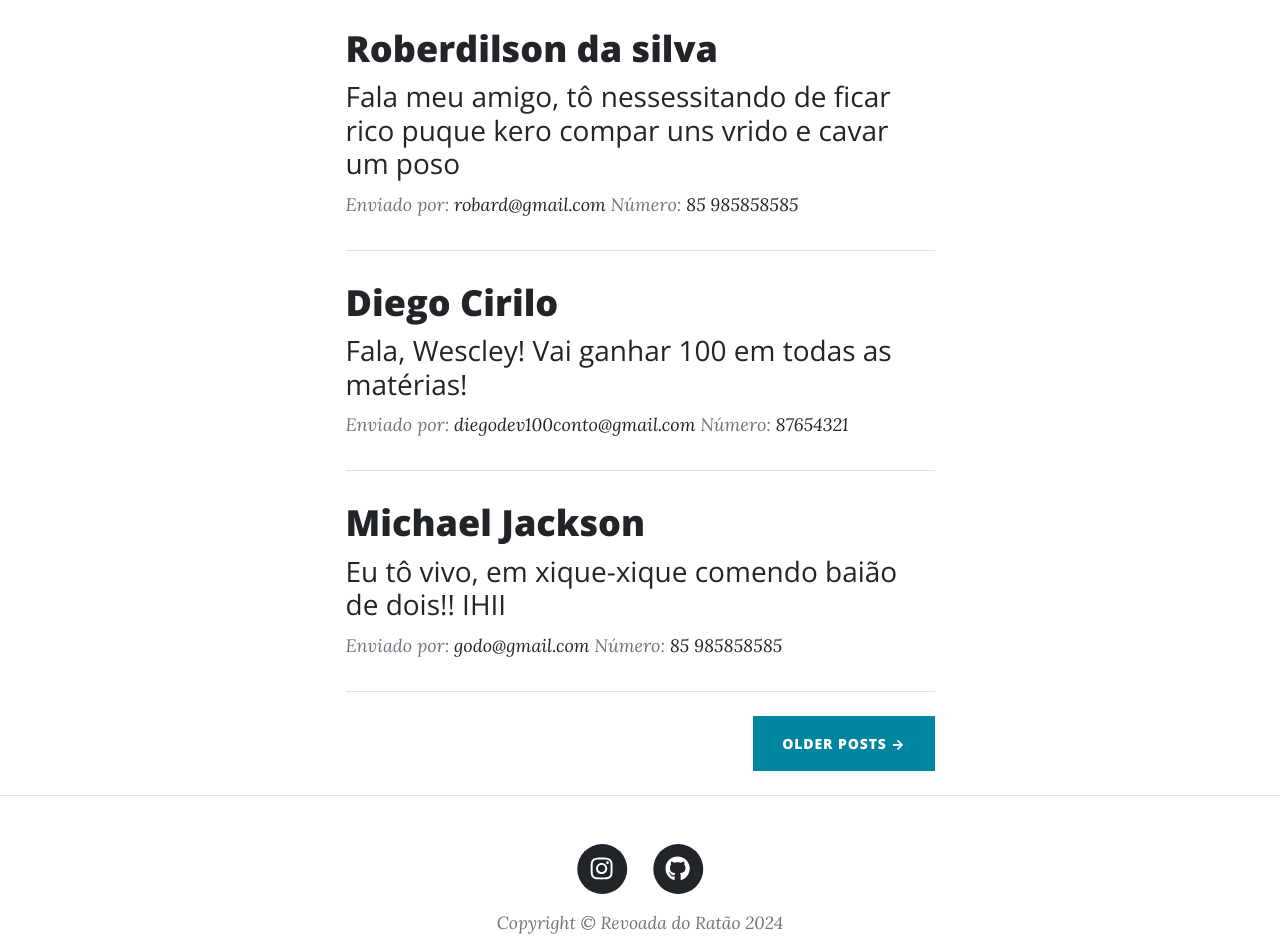
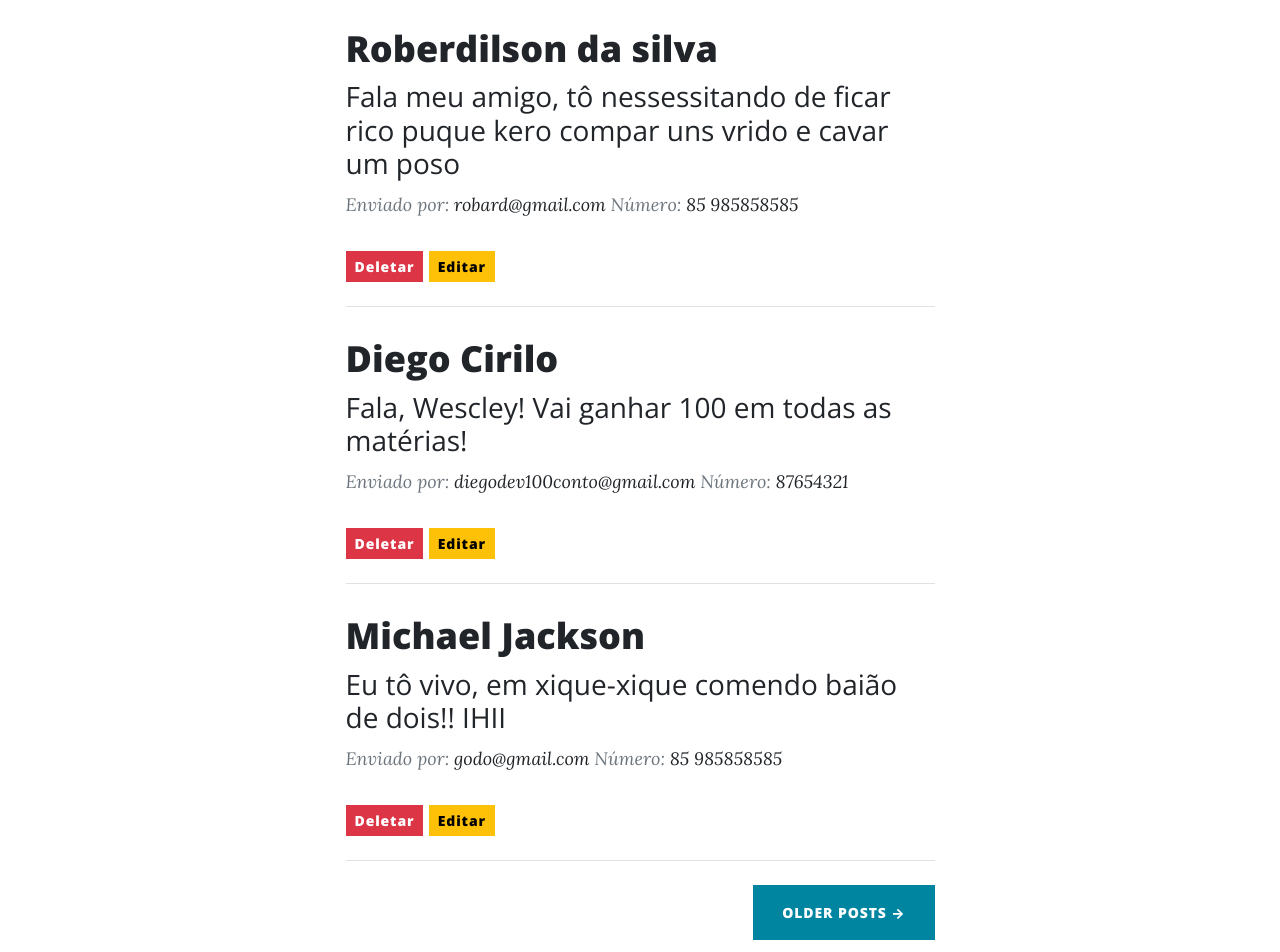
Before and after one commit to WescleyPlinio/Blog-2, a Django app: page /mensagens/ in a window 1280 px wide. Shown: the part 747-1699 px from the top of the page. Run offline with Django 5.2, Linux system fonts and the light colour scheme; data comes from the database, SQL or seed files in the repository; both versions use the stored data as it was after the commit; some libraries are stand-ins or nearby versions.

Commit message:
página editar mensagem

```diff
--- a/blog/templates/mensagens.html
+++ b/blog/templates/mensagens.html
@@ -33,6 +33,12 @@
                             Número:
                             <a href="#!">{{mensagem.telefone}}</a>
                         </p>
+                        <a href="{% url 'editar_mensagem' mensagem.id %}">
+                            <button type="button" class="btn btn-sm btn-danger">Deletar</button>
+                        </a>
+                        <a href="{% url 'editar_mensagem' mensagem.id %}">
+                            <button type="button" class="btn btn-sm btn-warning">Editar</button>
+                        </a>
                     </div>
                     <!-- Divider-->
                     <hr class="my-4" />
--- a/blog/urls.py
+++ b/blog/urls.py
@@ -7,4 +7,6 @@ urlpatterns = [
     path('post/<int:post_id>', views.post, name='post'),
     path('contact/', views.contact, name='contact'),
     path('mensagens/', views.mensagens, name='mensagens'),
+    path('editar_mensagem/<int:mensagem_id>/editar/',
+         views.editar_mensagem, name='editar_mensagem'),
 ]
--- a/blog/views.py
+++ b/blog/views.py
@@ -14,10 +14,6 @@ def contact(request):
         }
 
     if request.method == "POST":
-        print(request.POST['nome'])
-        print(request.POST['email'])
-        print(request.POST['telefone'])
-        print(request.POST['mensagem'])
 
         context['erro'] = {}
         if not request.POST['nome']:
@@ -62,5 +58,11 @@ def mensagens(request):
         "mensagens" : Mensagem.objects.all(),
         "blog" : Blog.objects.first(),
     }
+    return render(request, "mensagens.html", context)
 
-    return render(request, "mensagens.html", context)
+def editar_mensagem(request, mensagem_id):
+    context = {
+        "blog" : Blog.objects.first(),
+        "mensagens" : Mensagem.objects.get(pk = mensagem_id),
+    }
+    return render(request, "contact.html", context)
```
Also changed, not shown: db.sqlite3.
